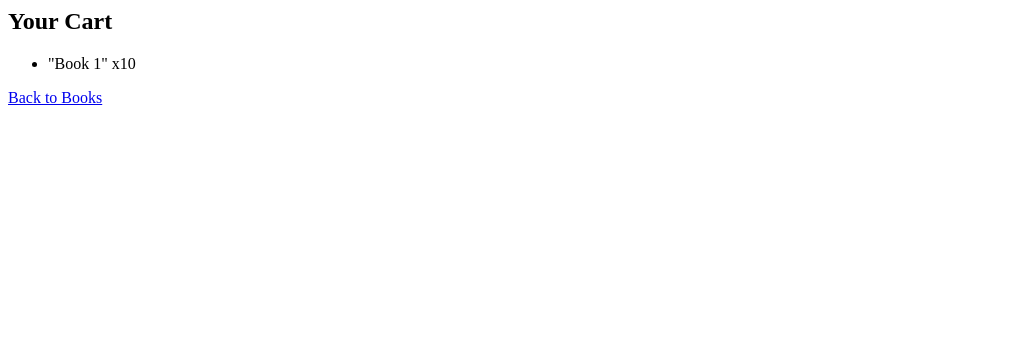
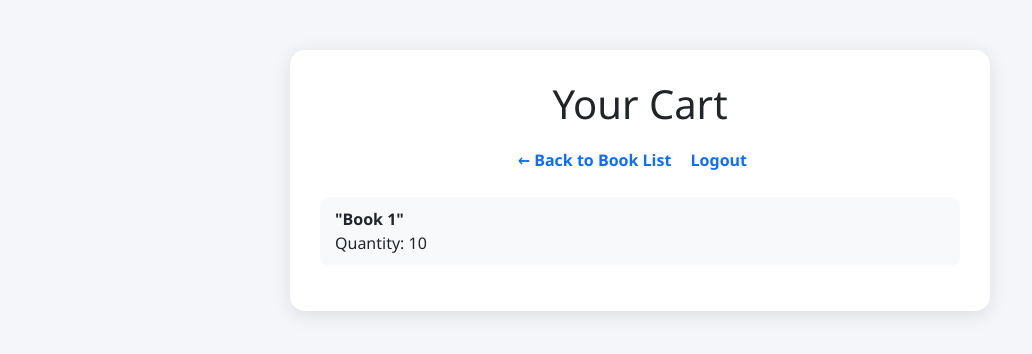
Before and after one commit to Pragati-K26/BookStore, a Django app: template store/templates/store/cart.html in a window 1280 px wide. Shown: the top 354 px of the page, without its empty margins (0-1032 px from the left). Run offline with Django 5.2, Linux system fonts and the light colour scheme; the template is opened without the code that fills it: values that come from a table or form of the project are taken from there, others are empty; data comes from the database, SQL or seed files in the repository; tables that the repository leaves empty hold one stand-in row (values such as "Sample post").

Commit message:
Updated cart and book list UI, added signup page, improved views and routing

```diff
--- a/bookstore/settings.py
+++ b/bookstore/settings.py
@@ -53,6 +53,9 @@
 ROOT_URLCONF = 'bookstore.urls'
 
 LOGIN_URL = 'login'
+
+MESSAGE_STORAGE = 'django.contrib.messages.storage.session.SessionStorage'
+
 
 TEMPLATES = [
     {
--- a/bookstore/urls.py
+++ b/bookstore/urls.py
@@ -17,8 +17,9 @@
 from django.contrib import admin
 from django.urls import path
 from store import views  # Make sure to import your views
-
+from django.urls import path, include
 urlpatterns = [
     path('admin/', admin.site.urls),
-    path('', views.book_list, name='book_list'),  # Add this line to map URL to your book list view
+    path('', views.book_list, name='book_list'),
+    path('', include('store.urls')),  # Add this line to map URL to your book list view
 ]
--- a/store/models.py
+++ b/store/models.py
@@ -3,8 +3,7 @@
 
 class Book(models.Model):
     title = models.CharField(max_length=100)
-    author = models.CharField(max_length=100)
-    price = models.DecimalField(max_digits=6, decimal_places=2)
+    price = models.DecimalField(max_digits=10, decimal_places=2)
 
     def __str__(self):
         return self.title
@@ -12,7 +11,7 @@
 class CartItem(models.Model):
     user = models.ForeignKey(User, on_delete=models.CASCADE)
     book = models.ForeignKey(Book, on_delete=models.CASCADE)
-    quantity = models.IntegerField(default=1)
+    quantity = models.PositiveIntegerField(default=1)
 
     def __str__(self):
         return f"{self.book.title} (x{self.quantity})"
--- a/store/templates/store/cart.html
+++ b/store/templates/store/cart.html
@@ -1,9 +1,79 @@
-<h2>Your Cart</h2>
-<ul>
-  {% for item in cart_items %}
-    <li>{{ item.book.title }} x{{ item.quantity }}</li>
-  {% empty %}
-    <li>No items in cart</li>
-  {% endfor %}
-</ul>
-<a href="{% url 'book_list' %}">Back to Books</a>
+<!DOCTYPE html>
+<html lang="en">
+<head>
+    <meta charset="UTF-8">
+    <title>Your Cart</title>
+    <!-- Bootstrap CSS -->
+    <link href="https://cdn.jsdelivr.net/npm/bootstrap@5.3.0/dist/css/bootstrap.min.css" rel="stylesheet">
+
+    <style>
+        body {
+            background-color: #f4f6f9;
+            font-family: 'Segoe UI', Tahoma, Geneva, Verdana, sans-serif;
+        }
+
+        .cart-container {
+            max-width: 700px;
+            margin: 50px auto;
+            padding: 30px;
+            background-color: white;
+            border-radius: 15px;
+            box-shadow: 0 4px 20px rgba(0,0,0,0.1);
+        }
+
+        .cart-header {
+            margin-bottom: 20px;
+        }
+
+        .cart-item {
+            background-color: #f8f9fa;
+            border-radius: 8px;
+            padding: 10px 15px;
+            margin-bottom: 10px;
+        }
+
+        .nav-links {
+            margin-bottom: 25px;
+        }
+
+        .nav-links a {
+            text-decoration: none;
+            margin-right: 15px;
+            font-weight: bold;
+            color: #0d6efd;
+        }
+
+        .nav-links a:hover {
+            text-decoration: underline;
+        }
+    </style>
+</head>
+<body>
+
+<div class="cart-container">
+    <h1 class="cart-header text-center">Your Cart</h1>
+
+    <div class="nav-links text-center">
+        <a href="{% url 'book_list' %}">← Back to Book List</a>
+        <a href="{% url 'logout' %}">Logout</a>
+    </div>
+
+    {% if cart_items %}
+        <ul class="list-unstyled">
+            {% for item in cart_items %}
+                <li class="cart-item">
+                    <strong>{{ item.book.title }}</strong><br>
+                    Quantity: {{ item.quantity }}
+                </li>
+            {% endfor %}
+        </ul>
+    {% else %}
+        <p class="text-center">Your cart is empty.</p>
+    {% endif %}
+</div>
+
+<!-- Bootstrap JS -->
+<script src="https://cdn.jsdelivr.net/npm/bootstrap@5.3.0/dist/js/bootstrap.bundle.min.js"></script>
+
+</body>
+</html>
--- a/store/urls.py
+++ b/store/urls.py
@@ -2,9 +2,10 @@
 from . import views
 
 urlpatterns = [
-    path('', views.book_list, name='book_list'),
-    path('add/<int:book_id>/', views.add_to_cart, name='add_to_cart'),
-    path('cart/', views.show_cart, name='show_cart'),
+    path('signup/', views.signup, name='signup'),
     path('login/', views.user_login, name='login'),
     path('logout/', views.user_logout, name='logout'),
+    path('cart/', views.show_cart, name='show_cart'),
+    path('add_to_cart/<int:book_id>/', views.add_to_cart, name='add_to_cart'),
+    path('', views.book_list, name='book_list'),
 ]
```
Also changed, not shown: store/templates/signup.html (added, +17 -0 lines), store/templates/store/book_list.html (+65 -11 lines), store/templates/store/login.html (+61 -7 lines), store/views.py (+41 -9 lines).
